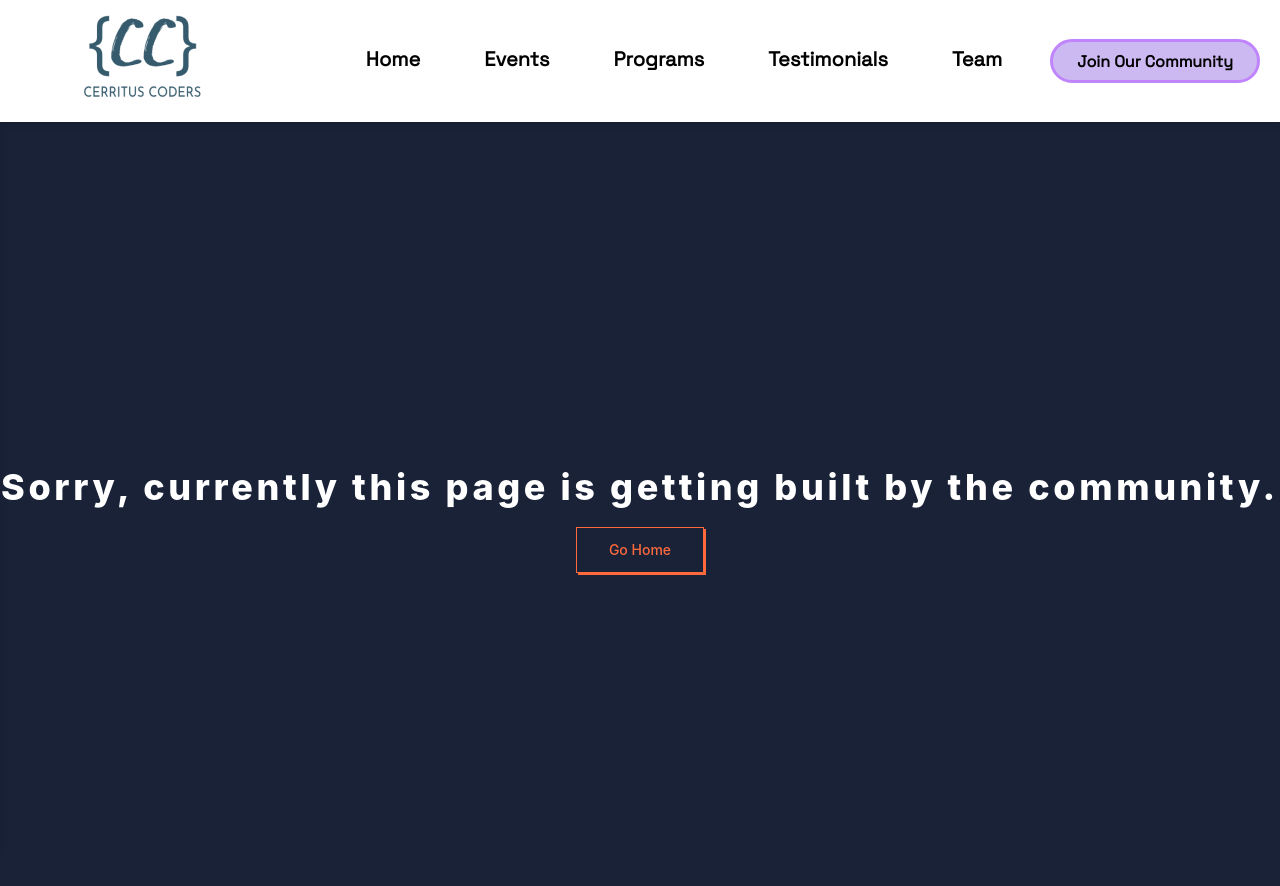
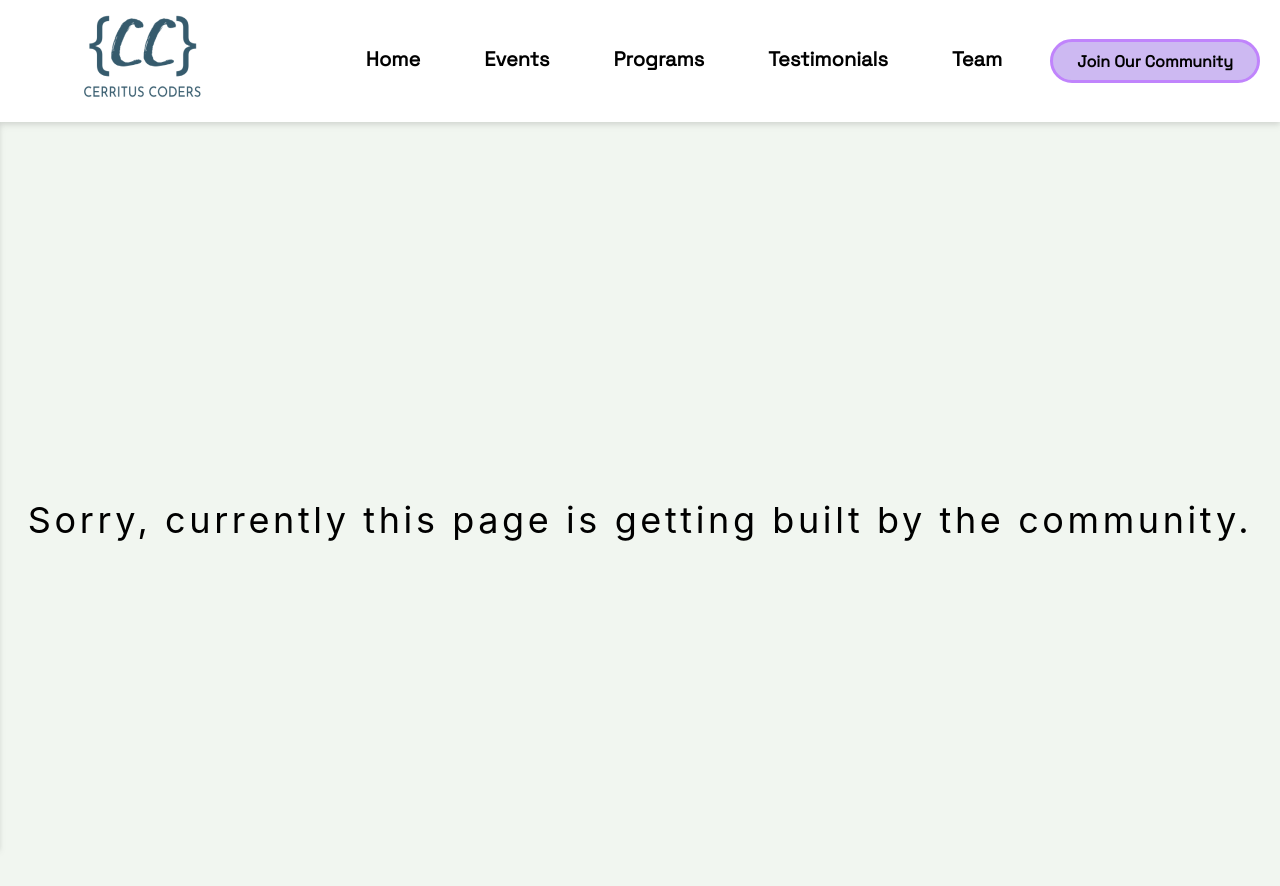
Before and after one commit to CerritusCodersComm/community-website, a Next.js app: page /Errorpage in a window 1280 px wide. Before the commit this address had no page. Shown: the top 886 px of the page. Built offline with nearby package versions, Linux system fonts and the light colour scheme; a web font is replaced by a local one.

Commit message:
updated code according to changes

```diff
--- a/src/components/navLinks.tsx
+++ b/src/components/navLinks.tsx
@@ -2,15 +2,15 @@ export const navLinks = [
   { name: "Home", path: "/" },
   {
     name: "Events",
-    path: "/events"
+    path: "/Errorpage"
   },
   {
     name: "Programs",
-    path: "/programs"
+    path: "/Errorpage"
   },
   {
     name: "Testimonials",
-    path: "/testimonials"
+    path: "/Errorpage"
   },
   {
     name: "Team",
--- a/src/pages/404.tsx
+++ /dev/null
@@ -1,26 +0,0 @@
-import Link from "next/link";
-
-const Errorpage = () => {
-  return (
-    <>
-      <div className="h-screen w-full flex flex-col justify-center items-center bg-[#1A2238]">
-        <h1 className="text-4xl font-extrabold text-white tracking-widest">
-          Sorry, currently this page is getting built by the community.
-        </h1>
-        <button className="mt-5">
-          <Link href="/">
-            <a className="relative inline-block text-sm font-medium text-[#FF6A3D] group active:text-orange-500 focus:outline-none focus:ring">
-              <span className="absolute inset-0 transition-transform translate-x-0.5 translate-y-0.5 bg-[#FF6A3D] group-hover:translate-y-0 group-hover:translate-x-0"></span>
-
-              <span className="relative block px-8 py-3 bg-[#1A2238] border border-current">
-                Go Home
-              </span>
-            </a>
-          </Link>
-        </button>
-      </div>
-    </>
-  );
-};
-
-export default Errorpage;
--- /dev/null
+++ b/src/pages/Errorpage.tsx
@@ -0,0 +1,13 @@
+const Errorpage = () => {
+  return (
+    <>
+      <div className="h-screen w-full flex flex-col justify-center items-center bg-[#F1F6F0]">
+        <h1 className="text-4xl text-black tracking-widest">
+          Sorry, currently this page is getting built by the community.
+        </h1>
+      </div>
+    </>
+  );
+};
+
+export default Errorpage;
--- a/tsconfig.json
+++ b/tsconfig.json
@@ -17,7 +17,7 @@
     "jsx": "preserve",
     "incremental": true
   },
-  "include": ["next-env.d.ts", "**/*.ts", "**/*.tsx", "src/pages/404.jsx", "src/pages/404.jsx", "src/components/Error.jsx"],
+  "include": ["next-env.d.ts", "**/*.ts", "**/*.tsx"],
   "exclude": ["node_modules", ".next",],
   "ts-node": {
     "require": ["tsconfig-paths/register"],
```
Also changed, not shown: src/styles/globals.css (line endings or trailing spaces).
